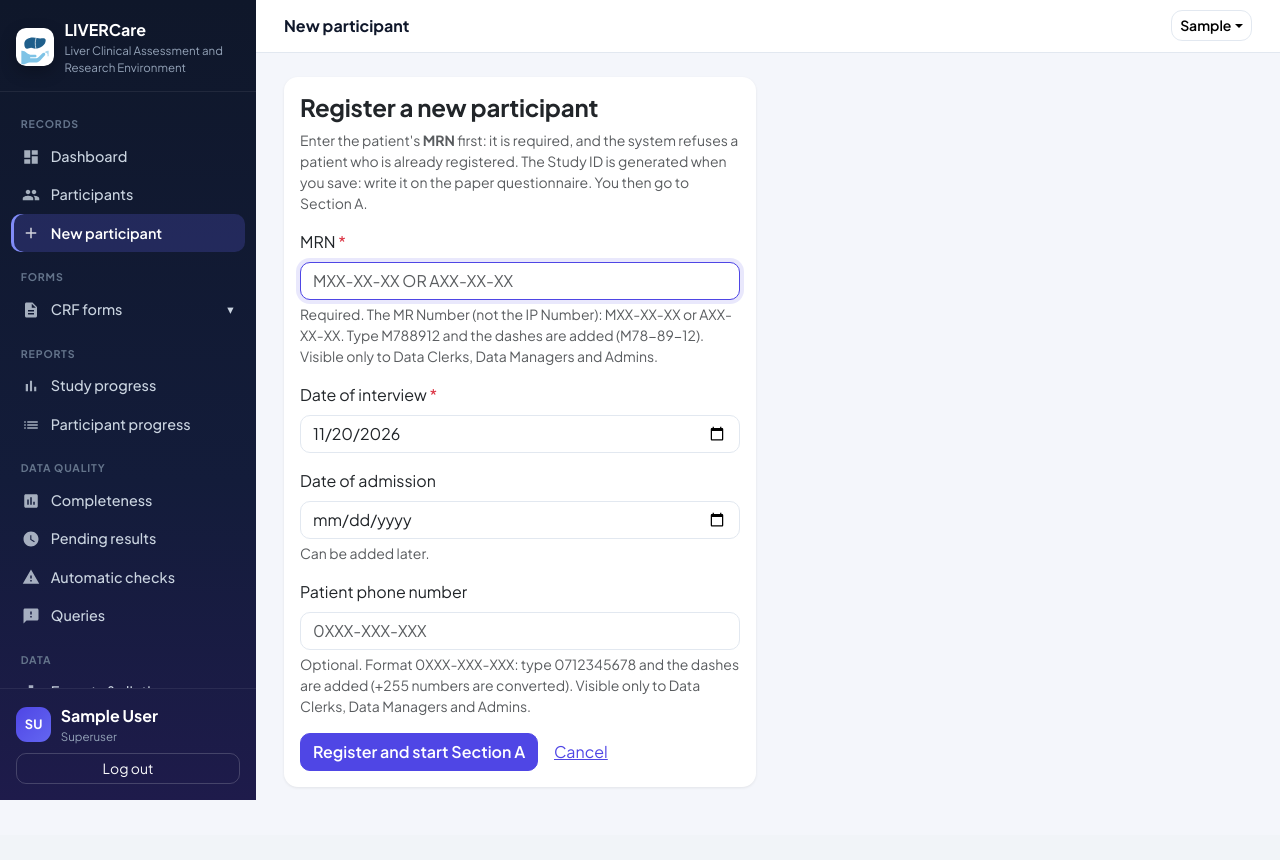
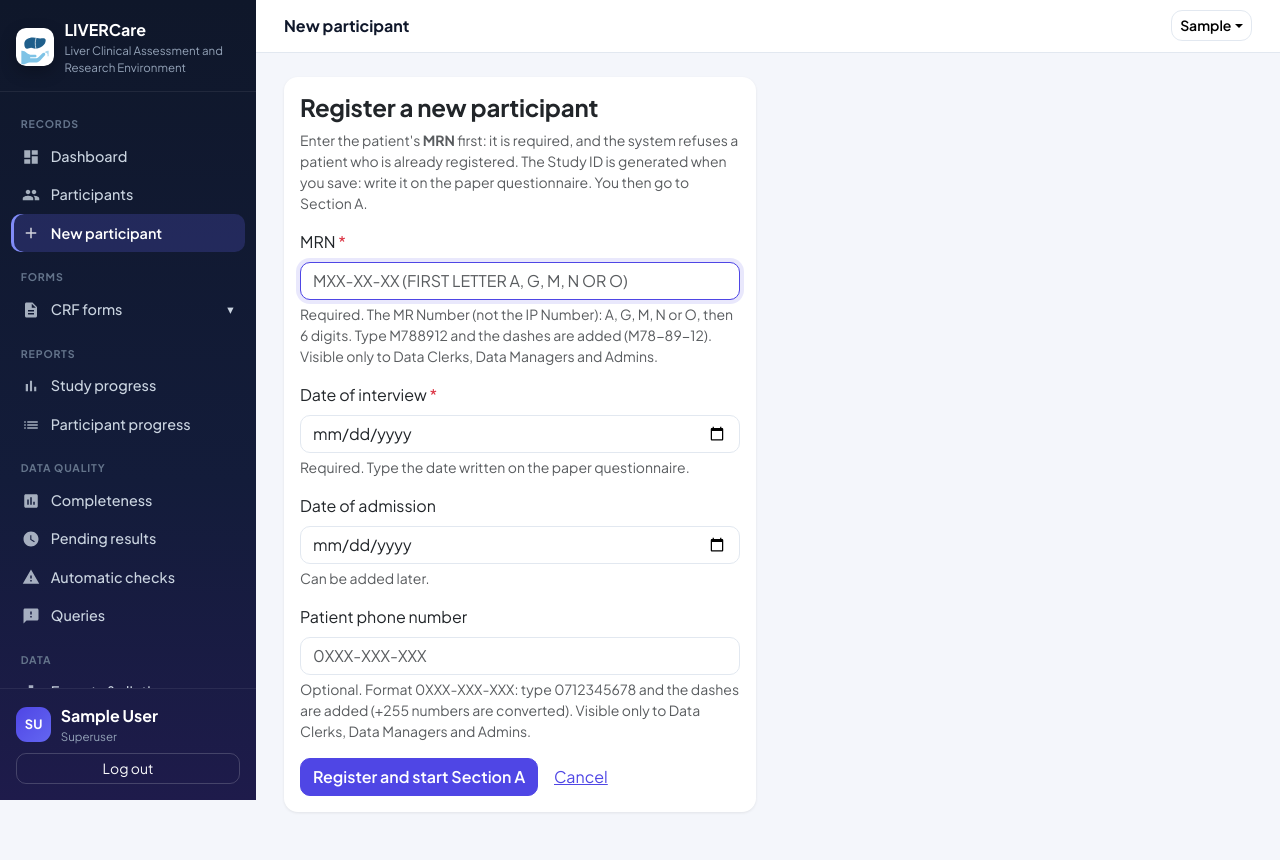
Before and after one commit to Maquiz1/chronic, a Django app: page /records/new/ in a window 1280 px wide. Before the commit the page ends 800 px from the top, so only its background shows below. Run offline with Django 5.2, Linux system fonts and the light colour scheme; the visitor is signed in with stand-in values (Sample User, id 1); data comes from the database, SQL or seed files in the repository; data that the repository does not hold is empty; parts of the project's set-up code (start-up, migrations or seed data) failed here and were passed over.

Commit message:
MRN may start with A, G, M, N or O; date of interview no longer pre-filled (typed from the paper form)
Co-Authored-By: Claude Opus 5.5 <noreply@anthropic.com>

```diff
--- a/crf/forms.py
+++ b/crf/forms.py
@@ -11,13 +11,13 @@ from . import spec
 from .models import SECTION_COLUMNS, SECTION_MODELS, Participant
 
 RADIO_MAX_OPTIONS = 4
-HOSPITAL_ID_PATTERN = re.compile(r'^[AM]\d{2}-\d{2}-\d{2}$')  # e.g. M78-89-12
+HOSPITAL_ID_PATTERN = re.compile(r'^[AGMNO]\d{2}-\d{2}-\d{2}$')  # e.g. M78-89-12
 
 
 def normalise_hospital_id(value):
-    """A or M then 6 digits, stored as M78-89-12 however it was typed (spaces, dashes, small letters)."""
+    """A, G, M, N or O then 6 digits, stored as M78-89-12 however it was typed (spaces, dashes, small letters)."""
     value = re.sub(r'[^A-Z0-9]', '', (value or '').upper())
-    if re.fullmatch(r'[AM]\d{6}', value):
+    if re.fullmatch(r'[AGMNO]\d{6}', value):
         return f'{value[0]}{value[1:3]}-{value[3:5]}-{value[5:7]}'
     return value
 
@@ -42,15 +42,16 @@ class ParticipantForm(BootstrapFormMixin, forms.ModelForm):
         widgets = {'interview_date': forms.DateInput(attrs={'type': 'date'}, format='%Y-%m-%d'),
                    'admission_date': forms.DateInput(attrs={'type': 'date'}, format='%Y-%m-%d'),
                    'hospital_id': forms.TextInput(attrs={'autofocus': True, 'autocomplete': 'off', 'maxlength': 9,
-                                                         'placeholder': 'MXX-XX-XX or AXX-XX-XX', 'data-mrn': '',
+                                                         'placeholder': 'MXX-XX-XX (first letter A, G, M, N or O)', 'data-mrn': '',
                                                          'style': 'text-transform: uppercase'}),
                    'phone_number': forms.TextInput(attrs={'autocomplete': 'off', 'maxlength': 16, 'inputmode': 'tel',
                                                           'placeholder': '0XXX-XXX-XXX', 'data-phone': ''})}
-        help_texts = {'hospital_id': 'Required. The MR Number (not the IP Number): MXX-XX-XX or AXX-XX-XX. Type M788912 and the '
+        help_texts = {'hospital_id': 'Required. The MR Number (not the IP Number): A, G, M, N or O, then 6 digits. Type M788912 and the '
                                      'dashes are added (M78-89-12). '
                                      'Visible only to Data Clerks, Data Managers and Admins.',
                       'phone_number': 'Optional. Format 0XXX-XXX-XXX: type 0712345678 and the dashes are added '
                                       '(+255 numbers are converted). Visible only to Data Clerks, Data Managers and Admins.',
+                      'interview_date': 'Required. Type the date written on the paper questionnaire.',
                       'admission_date': 'Can be added later.'}
         error_messages = {'hospital_id': {'unique': 'This MRN is already registered.'}}
 
@@ -78,7 +79,7 @@ class ParticipantForm(BootstrapFormMixin, forms.ModelForm):
                                         'admission part, e.g. M78-89-12.')
         value = normalise_hospital_id(raw)
         if not HOSPITAL_ID_PATTERN.match(value):
-            raise forms.ValidationError('The MR Number starts with A or M followed by 6 digits, e.g. M78-89-12 '
+            raise forms.ValidationError('The MR Number starts with A, G, M, N or O followed by 6 digits, e.g. M78-89-12 '
                                         '(not the IP Number).')
         existing = Participant.all_objects.filter(hospital_id=value).exclude(pk=self.instance.pk).first()
         if existing and existing.is_deleted:
--- a/crf/views.py
+++ b/crf/views.py
@@ -109,8 +109,6 @@ class ParticipantCreateView(RoleRequiredMixin, CreateView):
     form_class = ParticipantForm
     template_name = 'crf/participant_form.html'
 
-    def get_initial(self):
-        return {'interview_date': timezone.localdate()}
 
     def form_valid(self, form):
         form.instance.interviewer = self.request.user
--- a/templates/crf/participant_form.html
+++ b/templates/crf/participant_form.html
@@ -14,11 +14,11 @@
 {% endblock %}
 {% block scripts %}
 <script>
-  // MRN: A or M, then 6 digits; the dashes are added while typing (M78-89-12).
+  // MRN: A, G, M, N or O, then 6 digits; the dashes are added while typing (M78-89-12).
   document.querySelectorAll('input[data-mrn]').forEach(function (el) {
     el.addEventListener('input', function () {
       var raw = el.value.toUpperCase().replace(/[^A-Z0-9]/g, '');
-      var letter = /^[AM]/.test(raw) ? raw[0] : '';
+      var letter = /^[AGMNO]/.test(raw) ? raw[0] : '';
       var digits = raw.slice(letter ? 1 : 0).replace(/\D/g, '').slice(0, 6);
       var out = letter + digits.replace(/(\d{2})(?=\d)/g, '$1-');
       if (el.value !== out) el.value = out;
```
Also changed, not shown: crf/tests.py (+13 -3 lines).
